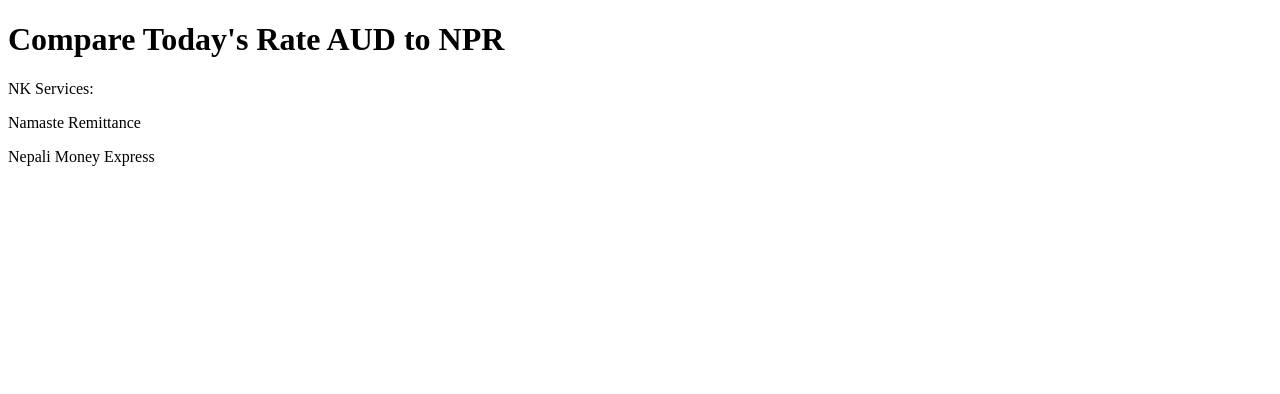
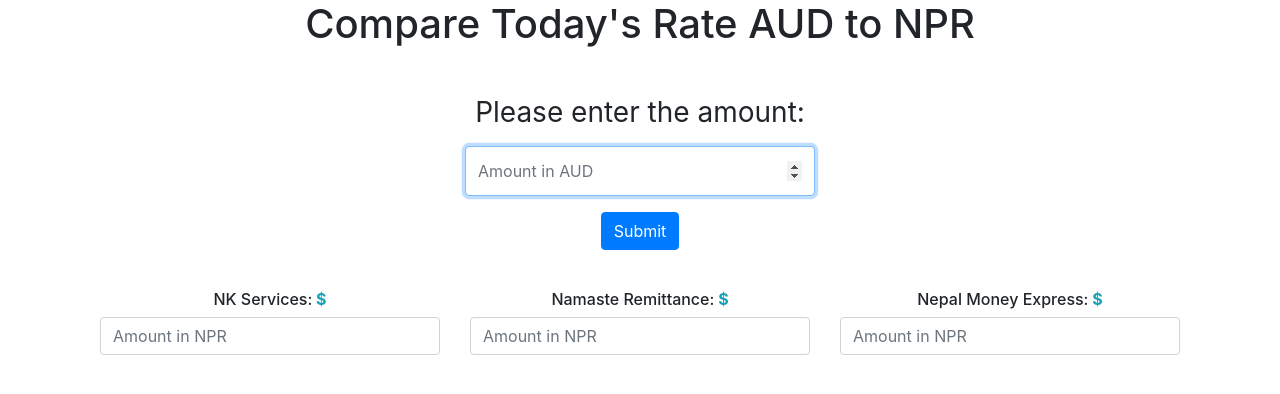
Before and after one commit to asangam/RateAajaKo, a Flask app: template templates/index.html in a window 1280 px wide. Shown: the top 394 px of the page. Run offline with Flask 2, Linux system fonts and the light colour scheme; the template is opened without the code that fills it, so the values that code supplies are empty; some libraries are stand-ins or nearby versions.

Commit message:
Mon10May

```diff
--- a/app.py
+++ b/app.py
@@ -45,7 +45,16 @@ def index():
 
     finalRate = spaceData[0:20]
 
-    day = spaceData[142:168]
+    a = []
+    for word in finalRate.split():
+            try:
+                a.append(float(word))
+            except ValueError:
+                pass
+
+    formattedNK = a[0]
+
+    #day = spaceData[142:168]
 
 
     formattedNR = dataNR[0].getText()
@@ -56,6 +65,76 @@ def index():
 
     return render_template('index.html',**locals())
 
+@app.route('/',methods=['POST'])
+def send():
+
+    siteNK='https://www.nepalikaam.com'
+    siteNR='https://www.namasteremittance.com.au'
+    siteNME='https://nepalmoneyexpress.com.au/'
+
+    headers = {
+        'User-Agent': 'Mozilla/5.0 (Macintosh; Intel Mac OS X 10.12; rv:55.0) Gecko/20100101 Firefox/55.0',
+    } # defining a user agent so the sript will not be blocked from executing by security headers
+
+
+    resNK = requests.get(siteNK)
+    resNR = requests.get(siteNR,headers=headers)
+    resNME = requests.get(siteNME,headers=headers)
+
+
+    #type(res)
+
+    resNK.text
+    resNR.text
+    resNME.text
+
+
+    soupNK = bs4.BeautifulSoup(resNK.text,'html.parser')
+    soupNR = bs4.BeautifulSoup(resNR.text,'html.parser')
+    soupNME = bs4.BeautifulSoup(resNME.text,'html.parser')
+
+
+
+    #type(soup)
+
+    dataNK = soupNK.select('h5')
+    dataNR = soupNR.findAll('span', {'class': 'blinking'})
+
+    # data = displays all the data within the h5 and class of blinking in NR
+
+    unformatted = dataNK[0].getText().lstrip().rstrip()
+
+    spaceData = unformatted.replace("\r\n","").replace("as","").replace("of","").replace("(","").replace(")","")
+
+    finalRate = spaceData[0:20]
+
+    a = []
+    for word in finalRate.split():
+            try:
+                a.append(float(word))
+            except ValueError:
+                pass
+
+    formattedNK = a[0]
+
+    #day = spaceData[142:168]
+
+
+    formattedNR = dataNR[0].getText()
+
+    # Because NME displays custom tag hence retrieving the value from the xml kinda attribute
+    for rate in soupNME.find_all("home"):
+        formattedNME=(rate["exchange_rate"])
+    a=3
+    if request.method == 'POST':
+        NKC= int(request.form['aud'])
+        nkSum=str(formattedNK * NKC)
+        return  render_template('index.html',a=3,NKC=NKC,nkSum=nkSum,formattedNR=formattedNR,formattedNK=formattedNK,formattedNME=formattedNME)
+
+
+
+
+
 if __name__ == '__main__':
     app.debug = True
     app.run()
--- a/templates/index.html
+++ b/templates/index.html
@@ -1,16 +1,44 @@
-<!DOCTYPE html>
+<!doctype html>
 <html lang="en">
-<head>
-    <meta charset="UTF-8">
-    <meta http-equiv="X-UA-Compatible" content="IE=edge">
-    <meta name="viewport" content="width=device-width, initial-scale=1.0">
-    <title>Aaaja Ko Rate</title>
-</head>
-<body>
-    <h1>Compare Today's Rate AUD to NPR</h1>
-<p>NK Services: {{ finalRate }} </p
-<p>Namaste Remittance {{ formattedNR }} </p>
-<p>Nepali Money Express {{ formattedNME }} </p>
+  <head>
+    <!-- Required meta tags -->
+    <meta charset="utf-8">
+    <meta name="viewport" content="width=device-width, initial-scale=1, shrink-to-fit=no">
 
-</body>
+    <!-- Bootstrap CSS -->
+    <link rel="stylesheet" href="https://maxcdn.bootstrapcdn.com/bootstrap/4.0.0/css/bootstrap.min.css" integrity="sha384-Gn5384xqQ1aoWXA+058RXPxPg6fy4IWvTNh0E263XmFcJlSAwiGgFAW/dAiS6JXm" crossorigin="anonymous">
+    <title>Compare Rates : Send Money to Nepal</title>
+  </head>
+  <body class="text-center container">
+    <h1 class="mb-5">Compare Today's Rate AUD to NPR</h1>
+    <h1 class="h3 mb- font-weight-normal">Please enter the amount:</h1>
+    <p>
+        <form action="/" method="POST">
+            <input type="number" name="aud" id="" class="form-control mb-3" style="height:50px;width:350px;display:inline;" placeholder="Amount in AUD" required autofocus>
+            <p>            <input type="submit" class=" btn btn-primary mb-4" value="Submit">
+            </p>
+        </form>
+    </p>
+        <div class="container">
+        <div class="row">
+
+          <div class="col-sm">
+              <p class="h6">NK Services:<span class="text-info font-weight-bold"> ${{formattedNK}}</span></p>
+              <input type="number" id="" value="{{nkSum}}" class="form-control text-success" placeholder="Amount in NPR" required autofocus>
+          </div>
+
+          <div class="col-sm">
+              <p class="h6">Namaste Remittance:<span class="text-info font-weight-bold"> ${{formattedNR}}</span></p>
+              <input type="number" id="" class="form-control" placeholder="Amount in NPR" required autofocus>
+          </div>
+
+          <div class="col-sm">
+              <p class="h6">Nepal Money Express:<span class="text-info font-weight-bold"> ${{formattedNME}}</span></p>
+                  <input type="number" id="" class="form-control"  placeholder="Amount in NPR" required autofocus>
+          </div>
+
+        </div>
+      </div>
+
+    </body>
 </html>
```
Also changed, not shown: AaajakoRate.py (+11 -2 lines), README.MD, 2 other files.
